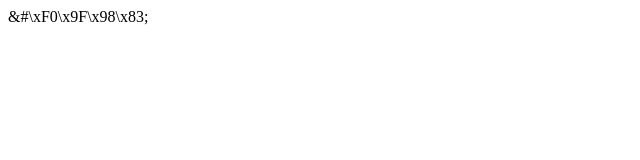
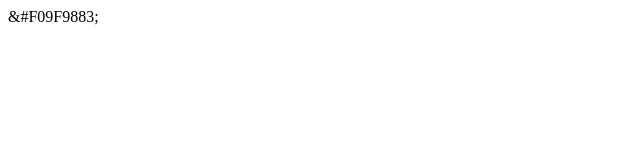
Before and after one commit to Whistlepost/emojistrip, a plain HTML site: page index.html in a window 1280 px wide. Shown: the full height of the page, 0-640 px from the left. Drawn offline with Linux system fonts and the light colour scheme.

Commit message:
Updated unicode test

```diff
--- a/index.html
+++ b/index.html
@@ -6,6 +6,6 @@
 <title>emojistrip</title>
 </head>
 <body>
-<div>&#\xF0\x9F\x98\x83;</div>
+<div>&#F09F9883;</div>
 </body>
 </html>
```
